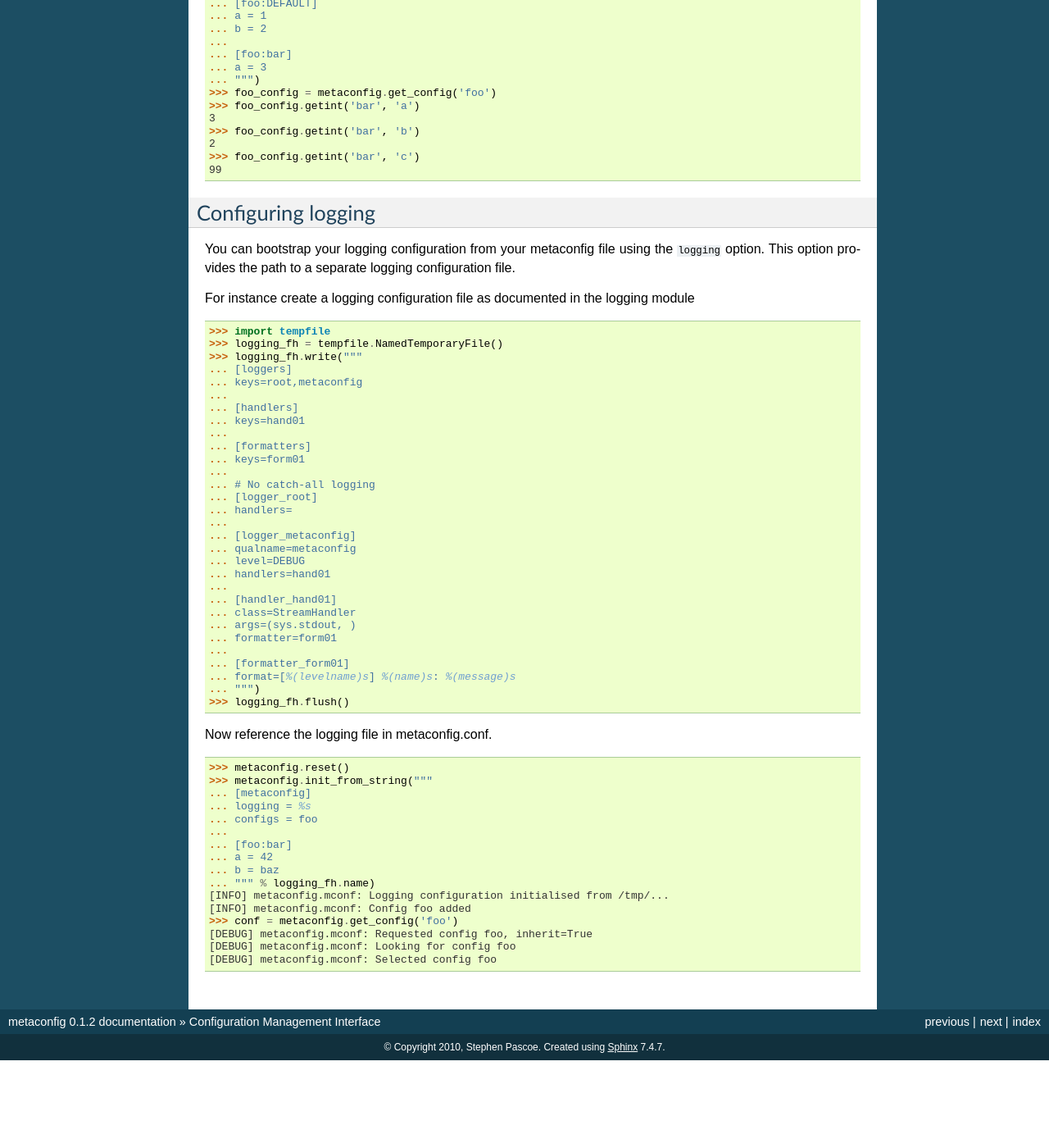
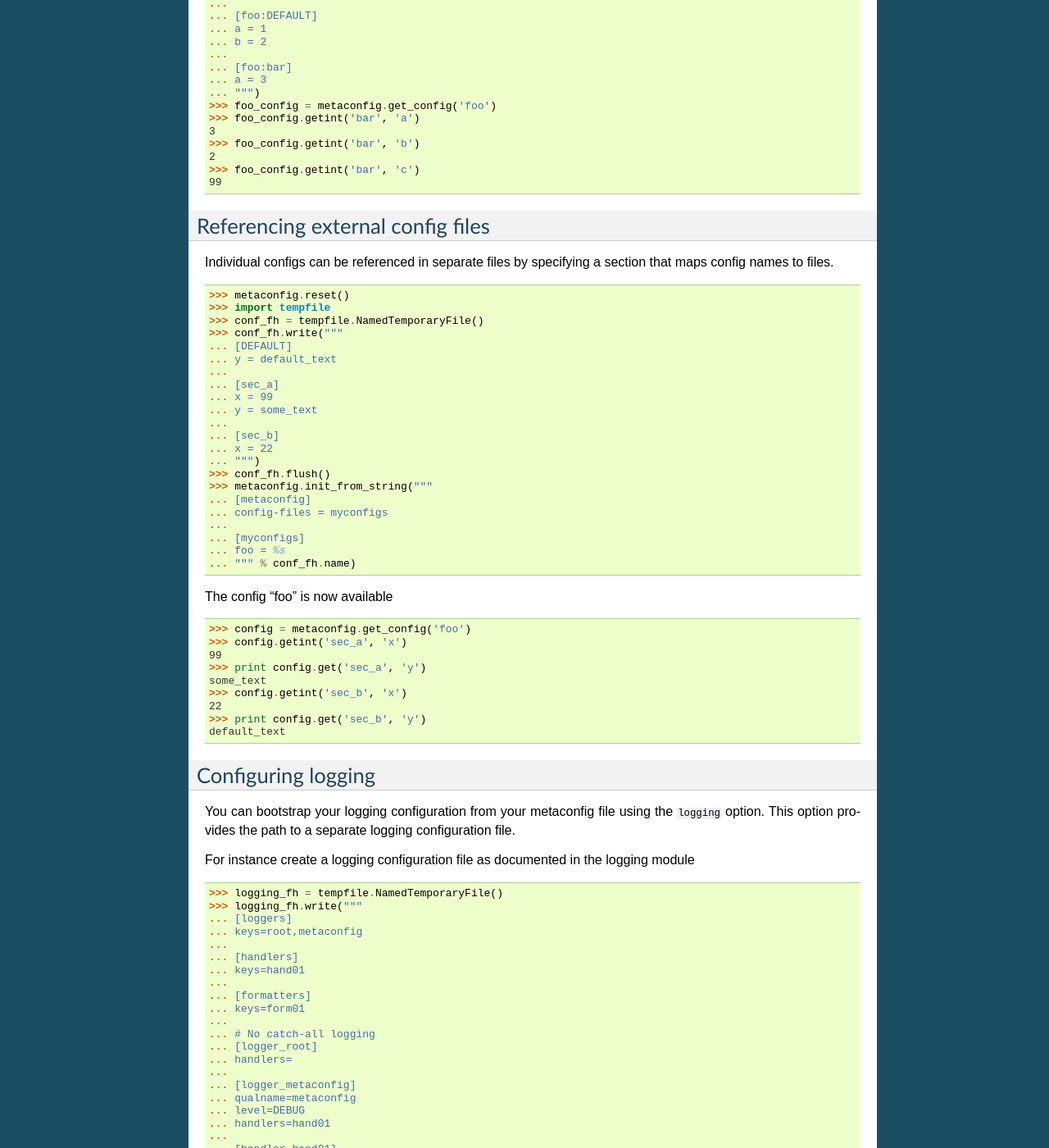
Before and after one commit to cedadev/metaconfig, a Sphinx documentation site: the page built from doc/source/user_view.rst, in a window 1280 px wide and 1400 px high, scrolled down 1542 px. Shown: the whole window at 82% size. Built offline with Sphinx 7.4.7, drawn with Linux system fonts in a browser that asks for light colours; before the commit the page ends 2835 px from its top, so only the background shows below that; some of the changed text lies outside the part shown.

Commit message:
Implemented external config files.

```diff
--- a/doc/source/todo.rst
+++ b/doc/source/todo.rst
@@ -6,7 +6,6 @@ For 0.1.4
 
 * Manipulation of sys.path within metaconfig.conf
 * Including other metaconfig files from ``metaconfig.conf``
-* Include configs in separate files
 
 
 For 0.2
--- a/doc/source/user_view.rst
+++ b/doc/source/user_view.rst
@@ -32,6 +32,7 @@ We can demonstrate this using the function
 writing the config file.
 
   >>> import metaconfig
+  >>> import tempfile
   >>> metaconfig.reset()
   >>> metaconfig.init_from_string("""
   ... [metaconfig]
@@ -108,6 +109,47 @@ configs defined in that file.
   >>> foo_config.getint('bar', 'c')
   99
 
+Referencing external config files
+---------------------------------
+
+Individual configs can be referenced in separate files by specifying a section
+that maps config names to files.
+
+  >>> metaconfig.reset()
+  >>> import tempfile
+  >>> conf_fh = tempfile.NamedTemporaryFile()
+  >>> conf_fh.write("""
+  ... [DEFAULT]
+  ... y = default_text
+  ...
+  ... [sec_a]
+  ... x = 99
+  ... y = some_text
+  ...
+  ... [sec_b]
+  ... x = 22
+  ... """)
+  >>> conf_fh.flush()
+  >>> metaconfig.init_from_string("""
+  ... [metaconfig]
+  ... config-files = myconfigs
+  ...
+  ... [myconfigs]
+  ... foo = %s
+  ... """ % conf_fh.name)
+
+The config "foo" is now available
+
+  >>> config = metaconfig.get_config('foo')
+  >>> config.getint('sec_a', 'x')
+  99
+  >>> print config.get('sec_a', 'y')
+  some_text
+  >>> config.getint('sec_b', 'x')
+  22
+  >>> print config.get('sec_b', 'y')
+  default_text
+
 
 Configuring logging
 -------------------
```
Also changed, not shown: other parts of doc/source/user_view.rst (+0 -1 lines), 1 other file.
